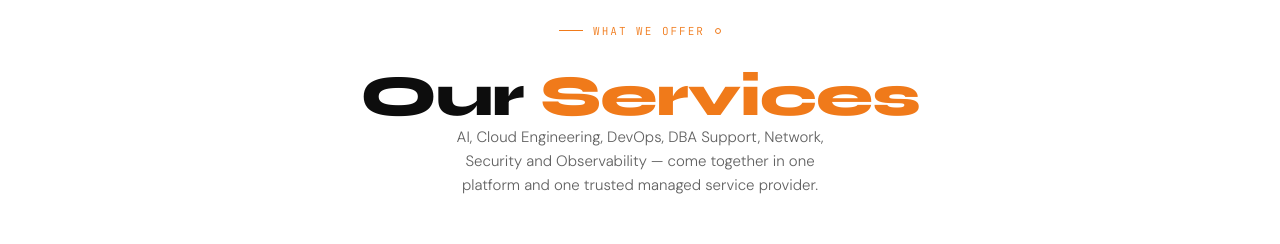
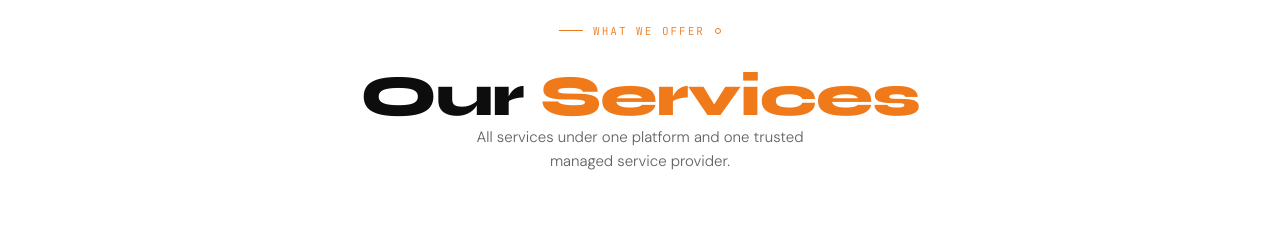
Before and after one commit to edgeshiftinc/website, a Next.js app: page / in a window 1280 px wide. Shown: the part 2360-2604 px from the top of the page. Built offline with nearby package versions, Linux system fonts and the light colour scheme; no server answers; the database is empty.

Commit message:
Update Services.tsx

```diff
--- a/components/sections/Services.tsx
+++ b/components/sections/Services.tsx
@@ -162,8 +162,7 @@ export default async function Services() {
         </div>
         <Reveal delay={200}>
           <p className={styles.headerSub}>
-            AI, Cloud Engineering, DevOps, DBA Support, Network, Security and Observability —
-            come together in one platform and one trusted managed service provider.
+            All services under one platform and one trusted managed service provider.
           </p>
         </Reveal>
       </div>
```
